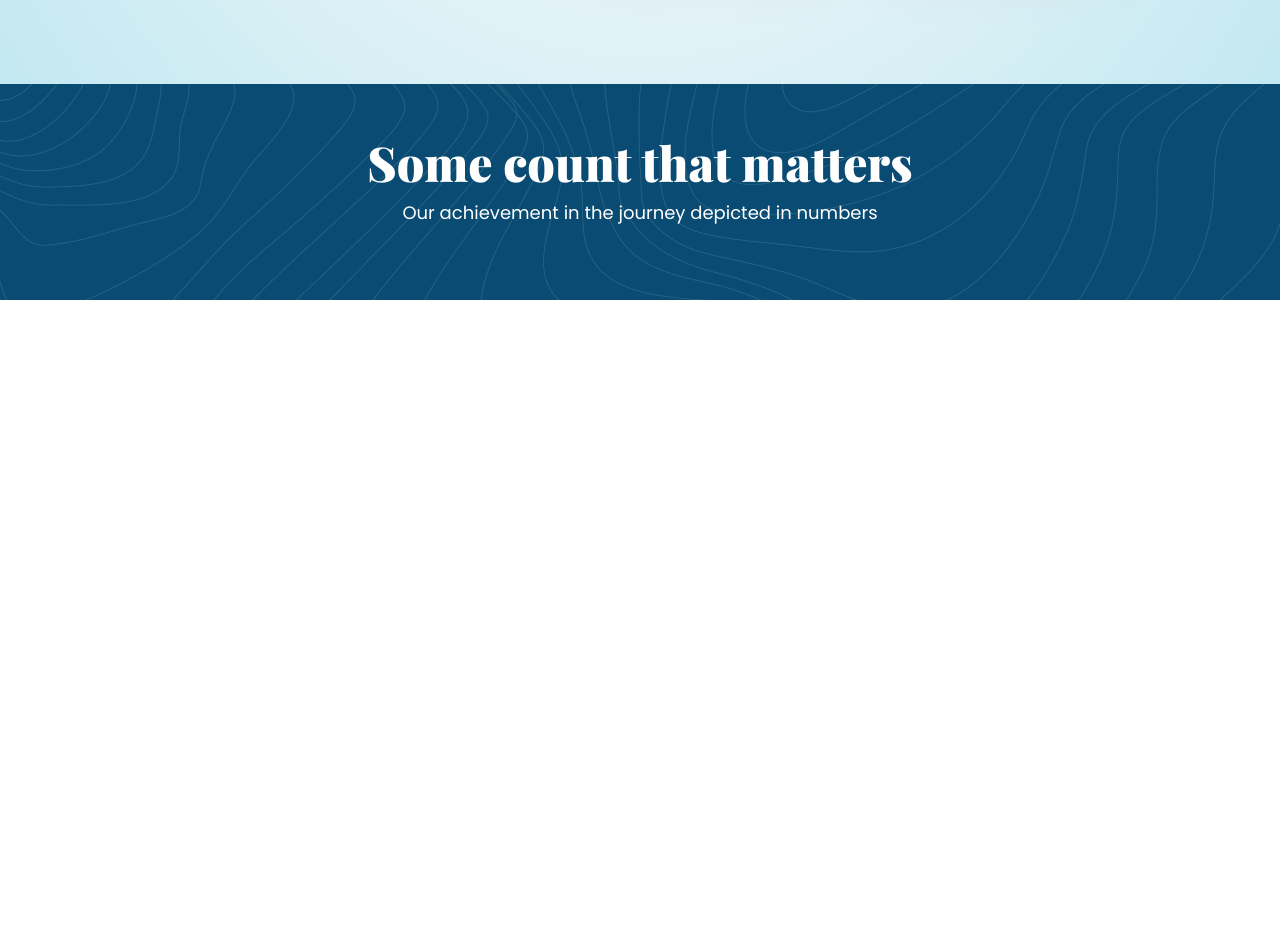
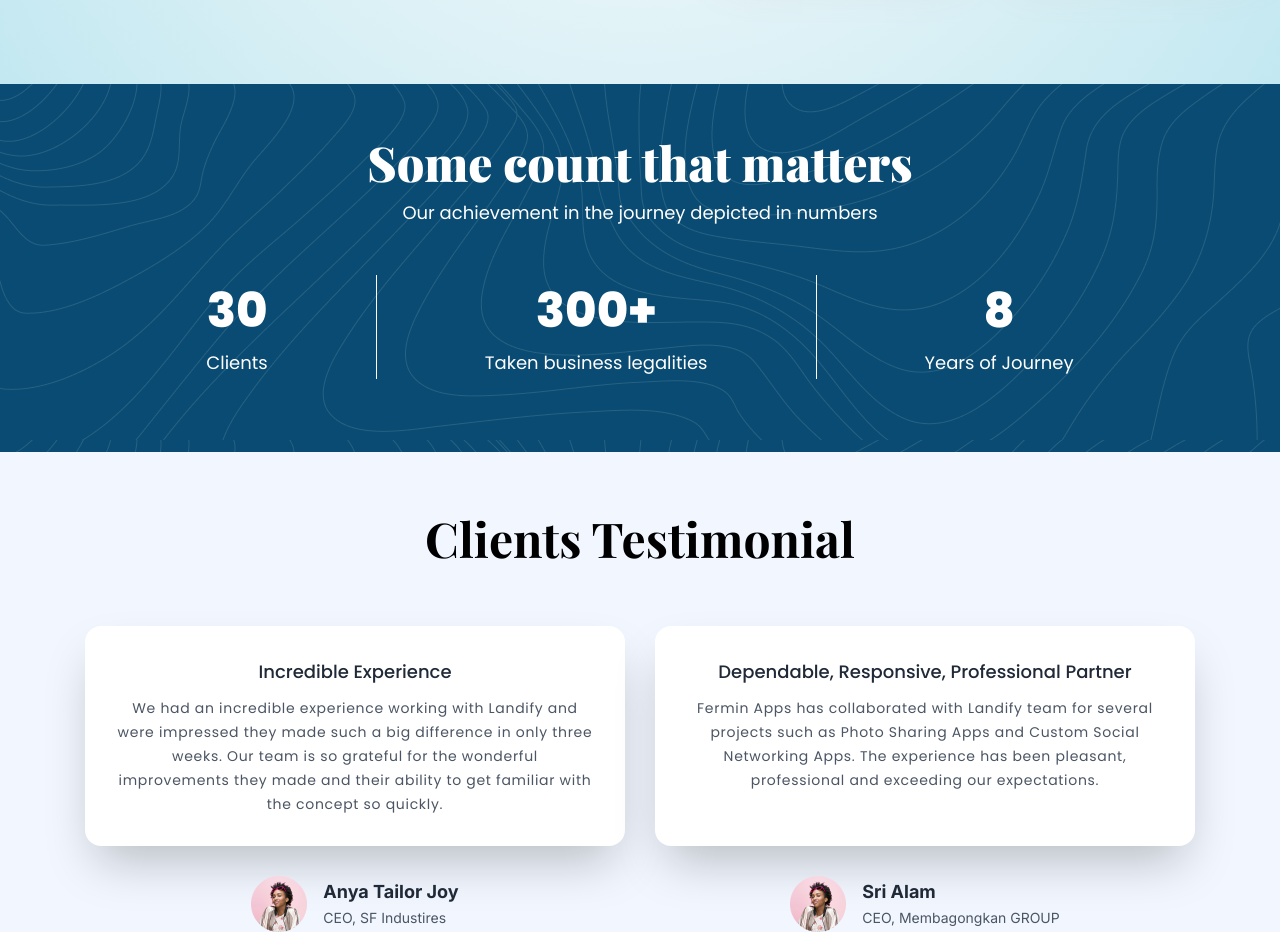
Before and after one commit to kadoubleU/CHECK-these-PROJECTS, a plain HTML site: page 01. Lawliet Landing Page/index.html in a window 1280 px wide. Shown: the part 1862-2794 px from the top of the page. Before the commit the page ends 2162 px from the top, so only its background shows below. Drawn offline with nearby package versions, Linux system fonts and the light colour scheme; a web font is replaced by a local one.

Commit message:
Update the code

```diff
--- a/01. Lawliet Landing Page/index.html
+++ b/01. Lawliet Landing Page/index.html
@@ -53,7 +53,7 @@
             </nav>
         </div>
 
-        <div class="hero-content-container flex flex-col lg:flex-row px-[20px] lg:px-[155px] pt-[30px] lg:pt-[135px] relative items-center lg:h-[1024px]">
+        <div class="hero-content-container flex flex-col lg:flex-row px-[20px] container mx-auto pt-[30px] lg:pt-[135px] relative items-center lg:h-[1024px]">
             <div class="left-column">
                 <div class="row-1 mb-[115px]">
                     <div class="small-text-container bg-[#E7F6FF] flex flex-row gap-[9px] items-center max-w-[500px] pl-[6px] pr-[21px] rounded-3xl">
@@ -95,23 +95,24 @@
     </header>
     <div class="page-content">
         <section class="why-help">
-            <div class="why-help-section flex flex-col justify-between lg:flex-row px-[20px] lg:px-[155px] pb-[126px]">
-                <div class="col-1 max-w-[380px] pt-[174px]">
+            <div class="why-help-section pb-[126px]">
+                <div class="container mx-auto flex flex-col justify-between lg:flex-row px-[20px]  gap-[52px]">
+                    <div class="col-1 lg:w-[380px] 2xl:w-auto pt-[174px]">
                         <h2 class="font-style-h1 font-bold text-[30px] md:text-[40px] text-gray-700 pb-[30px]">Why do we help with legalization?</h2>
                         <p class="poppins-font text-gray-500 text-xl max-w-[365px]">We are here for UMKM in Indonesia to carry out the legalization process, which is sometimes complicated.</p>
                     </div>
 
                     <div class="col-2 pt-[124px]">
-                    <div class="cards-container max-w-[545px] pt-[20px] flex flex-col gap-[30px]">
+                        <div class="cards-container w-full pt-[20px] flex flex-col gap-[30px]">
                             <div class="cards-row flex flex-col md:flex-row gap-[30px]">
-                            <div class="card p-[24px] bg-white rounded-xl min-w-[210px] flex flex-col gap-[18px] shadow-2xl shadow-gray-300">
+                                <div class="card p-[24px] bg-white rounded-xl w-auto flex flex-col gap-[18px] shadow-2xl shadow-gray-300">
                                     <div>
                                     <img src="images/Circle Layer.png" alt="">
                                     </div>
                                     <h3 class="font-style-h1 text-[22px] text-[#363940] font-bold max-w-[100px]">Enviromental Law</h3>
                                     <p class="max-w-[210px] small-text-container text-gray-500 text-sm">Environmental legal issues might occur since the planned business activities are designed</p>
                                 </div>
-                            <div class="card p-[24px] bg-white rounded-xl min-w-[210px] flex flex-col gap-[18px] shadow-2xl shadow-gray-300">
+                                <div class="card p-[24px] bg-white rounded-xl w-auto flex flex-col gap-[18px] shadow-2xl shadow-gray-300">
                                     <div>
                                     <img src="images/Circle Layer.png" alt="">
                                     </div>
@@ -121,14 +122,14 @@
                             </div>
 
                             <div class="cards-row flex flex-col md:flex-row gap-[30px]">
-                            <div class="card p-[24px] bg-white rounded-xl min-w-[210px] flex flex-col gap-[18px] shadow-2xl shadow-gray-300">
+                                <div class="card p-[24px] bg-white rounded-xl w-auto flex flex-col gap-[18px] shadow-2xl shadow-gray-300">
                                     <div>
                                     <img src="images/Circle Layer.png" alt="">
                                     </div>
                                     <h3 class="font-style-h1 text-[22px] text-[#363940] font-bold max-w-[100px]">Enviromental Law</h3>
                                     <p class="max-w-[210px] small-text-container text-gray-500 text-sm">Environmental legal issues might occur since the planned business activities are designed</p>
                                 </div>
-                            <div class="card p-[24px] bg-white rounded-xl min-w-[210px] flex flex-col gap-[18px] shadow-2xl shadow-gray-300">
+                                <div class="card p-[24px] bg-white rounded-xl w-auto flex flex-col gap-[18px] shadow-2xl shadow-gray-300">
                                     <div>
                                     <img src="images/Circle Layer.png" alt="">
                                     </div>
@@ -139,13 +140,85 @@
                         </div>
                     </div>
                 </div>
+            </div>
         </section>
 
         <section class="counts">
-            <div class="counts-section bg-[#094B72] pt-[53px] pb-[73px] px-[20px] lg:px-[155px]">
-                <div class="text-row">
+            <div class="counts-section bg-[#094B72] pt-[53px] pb-[73px] px-[20px]">
+                <div class="text-row container mx-auto">
                     <h2 class="font-style-h1 text-white text-[48px] font-black leading-[50px] text-center pb-[12px]">Some count that matters</h2>
                     <p class="poppins-font text-white text-center text-lg font-normal">Our achievement in the journey depicted in numbers</p>
+                </div>
+
+                <div class="statistics container mx-auto pt-[48px]">
+                    <div class="flex flex-col lg:flex-row justify-center items-center">
+                        <div class="col flex flex-col lg:pr-[108px] lg:border-r-[1px] border-[#fff] text-center">
+                            <div class="number">
+                                <p class="poppins-font font-extrabold text-[48px] text-white">30</p>
+                            </div>
+                            <div class="num-description">
+                                <p class="poppins-font text-lg font-normal leading-[32px] text-white">Clients</p>
+                            </div>
+                        </div>
+
+                        <div class="col flex flex-col lg:pl-[108px] lg:pr-[108px] lg:border-r-[1px] border-[#fff] text-center pt-[50px] lg:pt-0">
+                            <div class="number">
+                                <p class="poppins-font font-extrabold text-[48px] text-white">300+</p>
+                            </div>
+                            <div class="num-description">
+                                <p class="poppins-font text-lg font-normal leading-[32px] text-white">Taken business legalities</p>
+                            </div>
+                        </div>
+
+                        <div class="col flex flex-col lg:pl-[108px] text-center pt-[50px] lg:pt-0">
+                            <div class="number">
+                                <p class="poppins-font font-extrabold text-[48px] text-white">8</p>
+                            </div>
+                            <div class="num-description">
+                                <p class="poppins-font text-lg font-normal leading-[32px] text-white">Years of Journey</p>
+                            </div>
+                        </div>
+                    </div>
+                </div>
+            </div>
+        </section>
+
+        <section class="testimonial bg-[#F2F7FF]">
+            <div class="text-row container mx-auto pt-[61px] pb-[51px]">
+                <h2 class="font-style-h1 text-black text-[48px] font-bold leading-[50px] text-center pb-[12px]">Clients Testimonial</h2>
+            </div>
+
+            <div class="reviews flex flex-col lg:flex-row gap-[30px] justify-center items-start relative">
+                <div class="review-card">
+                    <div class="review-box p-[32px] bg-white text-center shadow-2xl rounded-2xl lg:h-[220px]">
+                        <h3 class="text-[#1f2937] pb-[10px] text-lg poppins-font font-medium leading-[28px]">Incredible Experience</h3>
+                        <p class="max-w-[476px] poppins-font text-[#4b5563] tracking-wider leading-[24px] text-sm">We had an incredible experience working with Landify and were impressed they made such a big difference in only three weeks. Our team is so grateful for the wonderful improvements they made and their ability to get familiar with the concept so quickly.</p>
+                    </div>
+                    <div class="author-box pt-[30px] flex flex-row justify-center items-center gap-[16px]">
+                        <div class="image">
+                            <img src="images/client.png" alt="Client">
+                        </div>
+                        <div class="autor-info">
+                            <p class="text-lg font-bold inter-font leading-[28px] text-gray-800">Anya Tailor Joy</p>
+                            <p class="text-gray-600 text-sm inter-font leading-[24px]">CEO, SF Industires</p>
+                        </div>
+                    </div>
+                </div>
+
+                <div class="review-card">
+                    <div class="review-box p-[32px] bg-white text-center shadow-2xl rounded-2xl lg:h-[220px]">
+                        <h3 class="text-[#1f2937] pb-[10px] text-lg poppins-font font-medium leading-[28px]">Dependable, Responsive, Professional Partner</h3>
+                        <p class="max-w-[476px] poppins-font text-[#4b5563] tracking-wider leading-[24px] text-sm">Fermin Apps has collaborated with Landify team for several projects such as Photo Sharing Apps and Custom Social Networking Apps. The experience has been pleasant, professional and exceeding our expectations.</p>
+                    </div>
+                    <div class="author-box pt-[30px] flex flex-row justify-center items-center gap-[16px]">
+                        <div class="image">
+                            <img src="images/client.png" alt="Client">
+                        </div>
+                        <div class="autor-info">
+                            <p class="text-lg font-bold inter-font leading-[28px] text-gray-800">Sri Alam</p>
+                            <p class="text-gray-600 text-sm inter-font leading-[24px]">CEO, Membagongkan GROUP</p>
+                        </div>
+                    </div>
                 </div>
             </div>
         </section>
--- a/01. Lawliet Landing Page/style.css
+++ b/01. Lawliet Landing Page/style.css
@@ -4,10 +4,13 @@
 
 @import url('https://fonts.googleapis.com/css2?family=Playfair+Display:ital,wght@0,400;0,500;0,600;0,700;0,800;0,900;1,400;1,500;1,600;1,700;1,800;1,900&display=swap');
 
+@import url('https://fonts.googleapis.com/css2?family=Inter:wght@100;200;300;400;500;600;700;800;900&display=swap');
+
 :root {
     --poppins-font: 'Poppins', sans-serif;
     --jakarta-sans-font: 'Plus Jakarta Sans', sans-serif;
     --playfair-font: 'Playfair Display', serif;
+    --inter-font: 'Inter', sans-serif;
   }
 
 * {
@@ -16,6 +19,10 @@
 
 .poppins-font {
     font-family: var(--poppins-font);
+}
+
+.inter-font {
+    font-family: var(--inter-font);
 }
 
 .menu-toggle-btn {
```
Also changed, not shown: 01. Lawliet Landing Page/images/client.png (added). Lines whose indentation alone changed are shown as unchanged.
